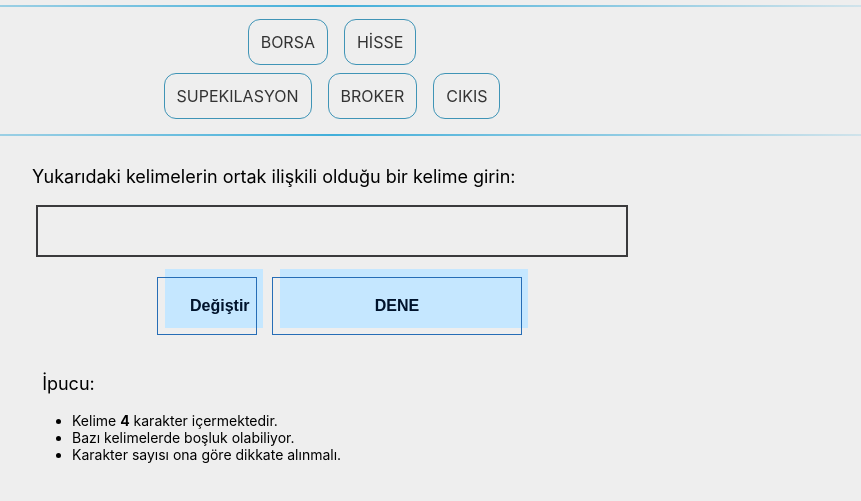
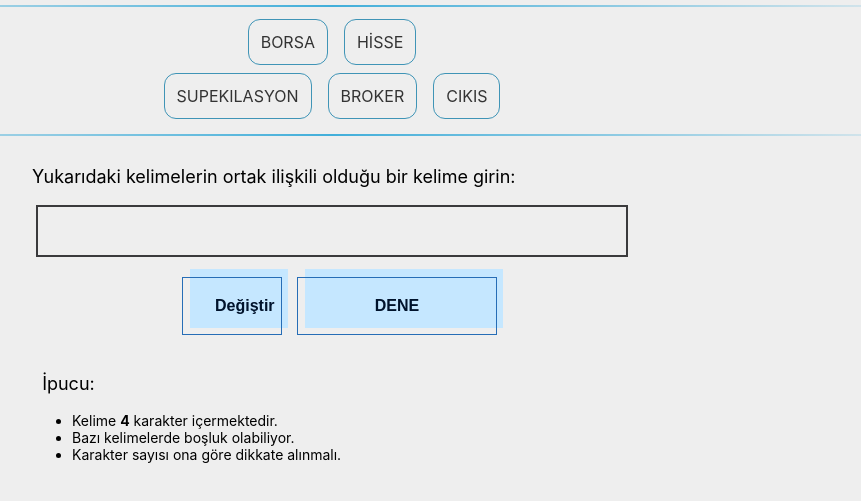
Before and after one commit to osman-koc/zoo-word-game, a plain HTML site: page index.html in a window 1280 px wide. Shown: the part 143-644 px from the top of the page, without its empty margins (308-1169 px from the left). Drawn offline with nearby package versions, Linux system fonts and the light colour scheme.

Commit message:
send button size fix

```diff
--- a/index.html
+++ b/index.html
@@ -57,7 +57,7 @@
                         <button style="width: 100px;" class="button-51" onclick="get_related_words()">Değiştir</button>
                     </div>
                     <div class="okBtn-send">
-                        <button style="width: 250px;" class="button-51" onclick="send_answer()">DENE</button>
+                        <button style="width: 200px;" class="button-51" onclick="send_answer()">DENE</button>
                     </div>
                 </div>
             </div>
```
